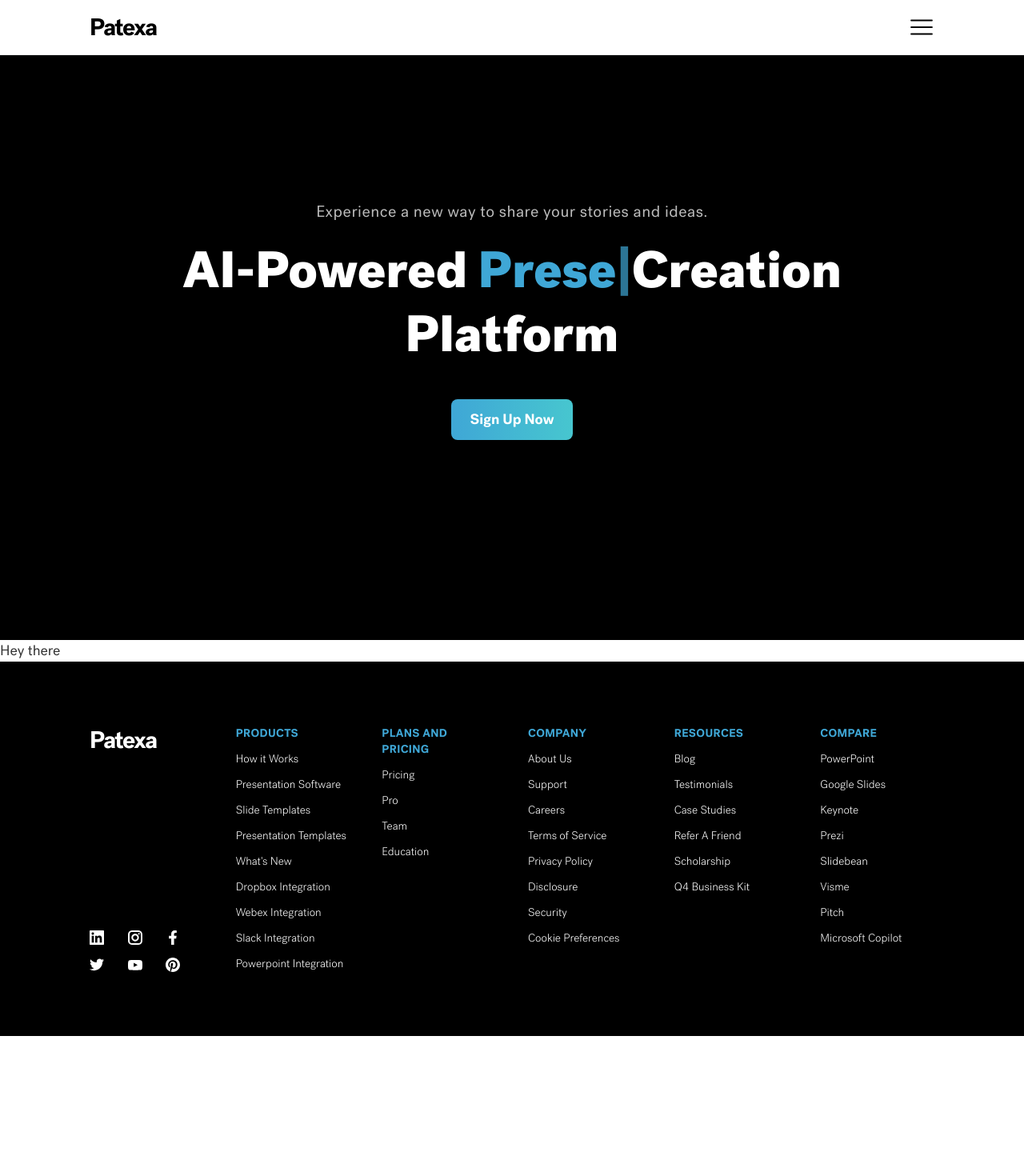
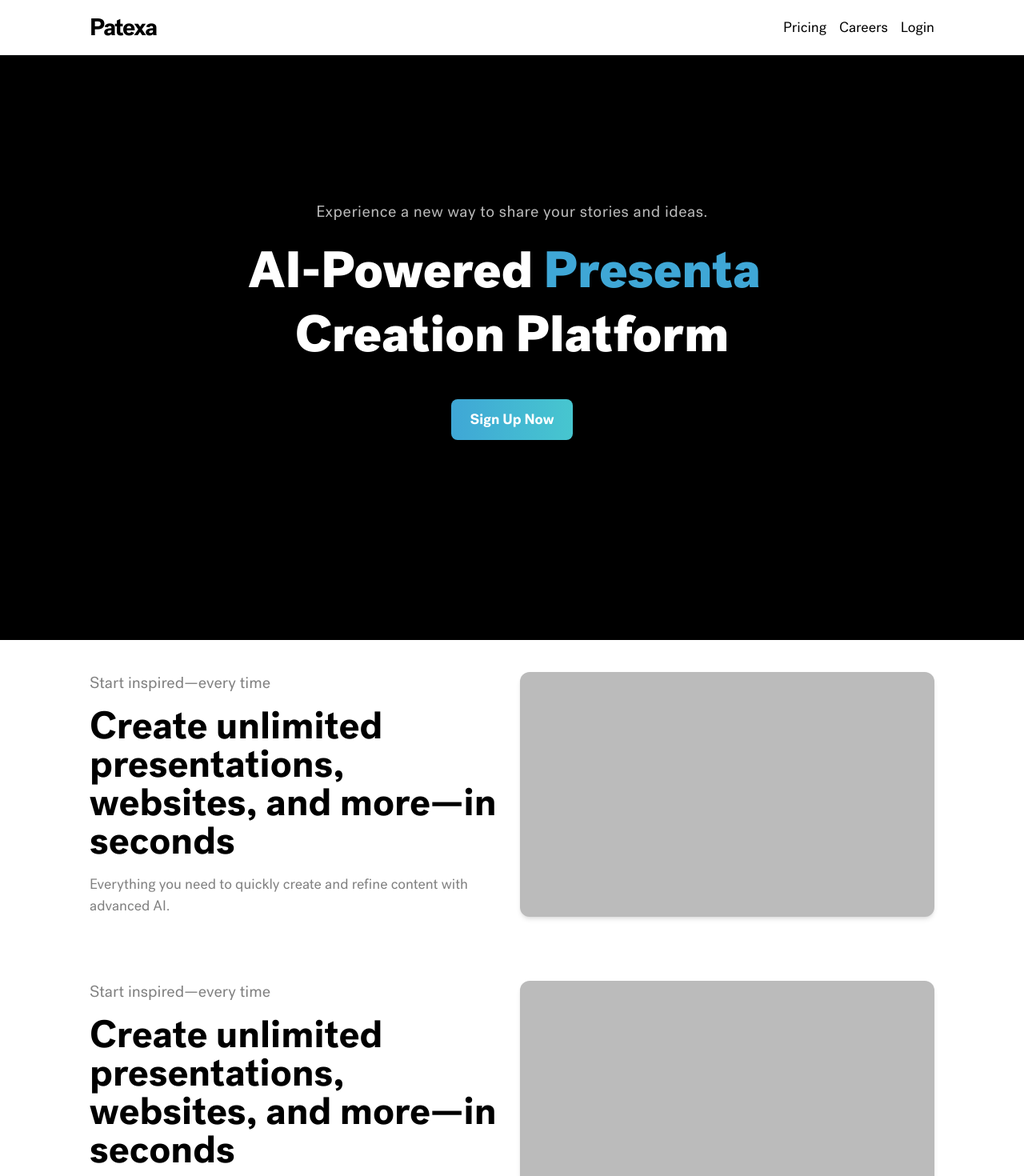
Before and after one commit to CZEJAY/demo, a Next.js app: page / in a window 1280 px wide. Shown: the top 1470 px of the page at 80% size. Before the commit the page ends 1295 px from the top, so only its background shows below. Built offline with nearby package versions, Linux system fonts and the light colour scheme.

Commit message:
initial commit

```diff
--- a/app/globals.css
+++ b/app/globals.css
@@ -4,7 +4,7 @@
 
 @layer utilities {
   body {
-    @apply text-charcoal text-[18px] font-normal;
+    @apply text-black text-[18px] font-normal;
   }
 
   .hover-effects {
--- a/app/page.tsx
+++ b/app/page.tsx
@@ -1,10 +1,14 @@
 import { HeroSection } from "@/components/Landing Page/HeroSection";
+import { HowItWorks } from "@/components/Landing Page/HowItWorks";
 
 export default function Home() {
   return (
     <main className="min-h-screen">
       <HeroSection />
-      <h1>Hey there</h1>
+      <HowItWorks />
+      <HowItWorks />
+      <HowItWorks />
+      <HowItWorks />
     </main>
   );
 }
--- /dev/null
+++ b/components/Landing Page/HowItWorks.tsx
@@ -0,0 +1,22 @@
+export function HowItWorks() {
+  return (
+    <section className="py-10 max-lg:px-4 lg:px-14 xl:px-28">
+      <div className="grid md:grid-cols-2 gap-5 max-content">
+        <div className="space-y-4">
+          <span className="text-black/50 text-xl">
+            Start inspired—every time
+          </span>
+          <h1 className="text-[3rem] max-lg:text-[2rem] leading-none font-medium max-lg:font-medium">
+            Create unlimited presentations, websites, and more—in seconds
+          </h1>
+          <p className="text-black/50">
+            Everything you need to quickly create and refine content with
+            advanced AI.
+          </p>
+        </div>
+
+        <div className="h-full w-full bg-silverGray shadow-md rounded-xl"></div>
+      </div>
+    </section>
+  );
+}
--- a/components/shared/Header.tsx
+++ b/components/shared/Header.tsx
@@ -1,24 +1,89 @@
+"use client";
+import { navLinks } from "@/lib/data";
 import { Logo } from "./Logo";
-import { RxHamburgerMenu } from "react-icons/rx";
+// import { RxHamburgerMenu } from "react-icons/rx";
+import Link from "next/link";
+import { useState } from "react";
+import { useLockBodyScroll } from "@/lib/hooks/useLockBodyScroll";
 
 export function Header() {
+  const [open, setOpen] = useState(true);
+  useLockBodyScroll(open);
   return (
-    <header className="fixed top-0 left-0 right-0 p-4 max-md:px-4 lg:px-14 xl:px-28 bg-white shadow-md z-10 text-black border-b border-b-red-charcoal">
-      <div className="max-content flex items-center justify-between ">
+    <header className="fixed top-0 left-0 right-0 py-4 max-lg:px-4 lg:px-14 xl:px-28 bg-white shadow-md z-10 text-black border-b border-b-red-charcoal">
+      <div className="max-content flex items-center justify-between">
         <Logo />
 
-        <div className="flex items-center space-x-8">
-          <NavToggle />
+        <div className="flex items-center space-x-8 md:hidden">
+          <NavToggle open={open} setOpen={setOpen} />
+        </div>
+
+        <div className="max-md:hidden">
+          <NavLinks />
         </div>
       </div>
+
+      <SideBar open={open} />
     </header>
   );
 }
 
-function NavToggle() {
+function NavLinks() {
   return (
-    <div>
-      <RxHamburgerMenu className="size-8" />
+    <ul className="flex max-md:flex-col max-md:space-y-4 md:items-center md:space-x-4">
+      {navLinks.map((item, idx) => (
+        <li key={idx}>
+          <Link href={item.href}>{item.label}</Link>
+        </li>
+      ))}
+    </ul>
+  );
+}
+
+function NavToggle({
+  open,
+  setOpen,
+}: {
+  open: boolean;
+  setOpen: React.Dispatch<React.SetStateAction<boolean>>;
+}) {
+  return (
+    <div
+      className="size-10 relative focus:outline-none"
+      onClick={() => setOpen(!open)}
+    >
+      <div className="block w-5 absolute left-1/2 top-1/2   transform  -translate-x-1/2 -translate-y-1/2">
+        <span
+          aria-hidden="true"
+          className={`block absolute h-0.5 w-5 bg-current transform transition duration-500 ease-in-out ${
+            open ? "rotate-45" : "-translate-y-1.5"
+          }`}
+        ></span>
+        <span
+          aria-hidden="true"
+          className={`block absolute  h-0.5 w-5 bg-current   transform transition duration-500 ease-in-out ${
+            open && "opacity-0"
+          }`}
+        ></span>
+        <span
+          aria-hidden="true"
+          className={`block absolute  h-0.5 w-5 bg-current transform  transition duration-500 ease-in-out ${
+            open ? "-rotate-45" : "translate-y-1.5"
+          }`}
+        ></span>
+      </div>
     </div>
   );
 }
+
+function SideBar({ open }: { open: boolean }) {
+  return (
+    <div
+      className={`hover-effects fixed top-16 left-0 right-0 bg-white h-screen py-5 px-4 md:hidden transform transition-transform duration-500 ease-in-out ${
+        open ? "translate-x-0" : "translate-x-full"
+      }`}
+    >
+      <NavLinks />
+    </div>
+  );
+}
--- a/lib/data.tsx
+++ b/lib/data.tsx
@@ -65,3 +65,9 @@ export const footerSocialIcons = [
   { icon: <GrYoutube />, href: "#" },
   { icon: <GrPinterest />, href: "#" },
 ];
+
+export const navLinks = [
+  { label: "Pricing", href: "#" },
+  { label: "Careers", href: "#" },
+  { label: "Login", href: "#" },
+];
--- /dev/null
+++ b/lib/hooks/useLockBodyScroll.ts
@@ -0,0 +1,15 @@
+import { useEffect } from "react";
+
+export function useLockBodyScroll(...openStates: (boolean | null)[]): void {
+  useEffect(() => {
+    const shouldLockScroll = openStates.some((state) => state); // If any state is true
+
+    if (shouldLockScroll) {
+      document.body.style.overflow = "hidden";
+    }
+
+    return () => {
+      document.body.style.overflow = "auto";
+    };
+  }, [openStates]);
+}
```
